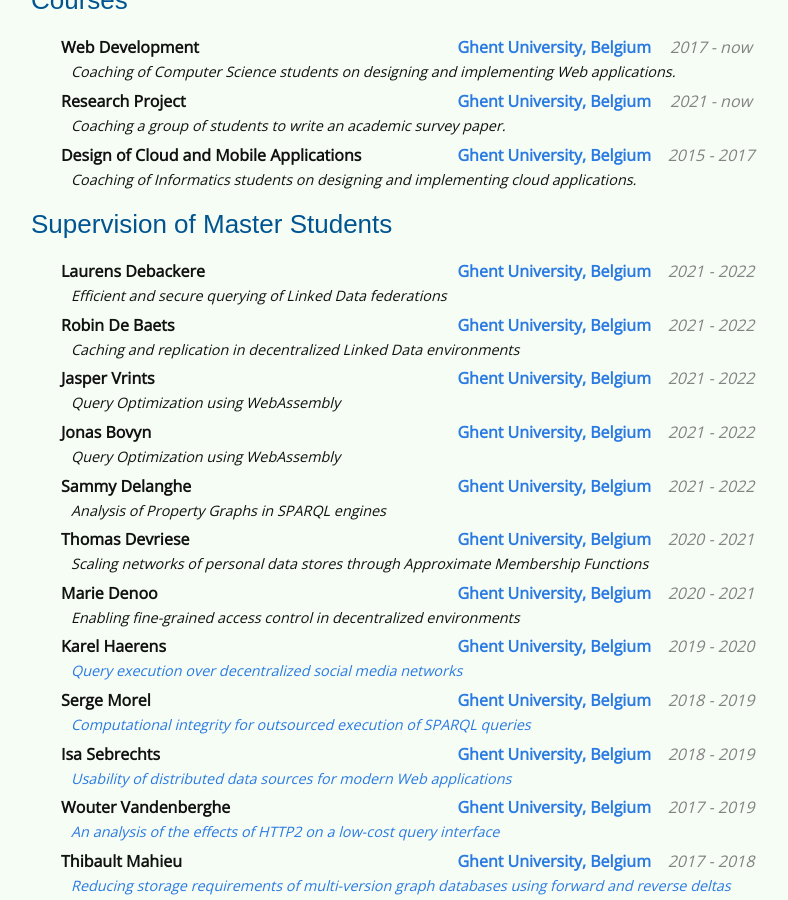
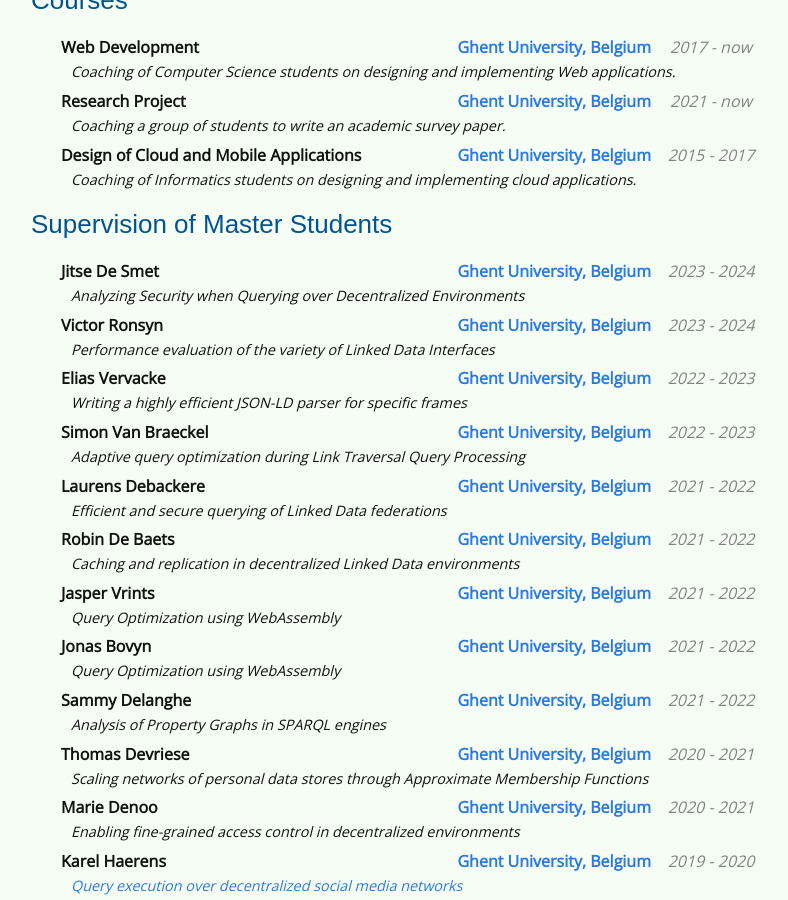
Before and after one commit to rubensworks/rubensworks.net, a Jekyll site: the page built from cv.md, in a window 1280 px wide and 900 px high, scrolled down 1316 px. Shown: the whole window, without its empty margins (239-1027 px from the left). Built offline with Jekyll 4.4.1, drawn with Linux system fonts in a browser that asks for light colours; some web fonts are replaced.

Commit message:
Add 2022 and 2023 master thesis students

```diff
--- a/cv.md
+++ b/cv.md
@@ -124,6 +124,34 @@
 ### Supervision of Master Students
 
 <ul class="cv-listing">
+{% include cv-listing.html
+    subject="Jitse De Smet"
+    startdate="2023"
+    enddate="2024"
+    location="Ghent University, Belgium"
+    description="Analyzing Security when Querying over Decentralized Environments"
+%}
+{% include cv-listing.html
+    subject="Victor Ronsyn"
+    startdate="2023"
+    enddate="2024"
+    location="Ghent University, Belgium"
+    description="Performance evaluation of the variety of Linked Data Interfaces"
+%}
+{% include cv-listing.html
+    subject="Elias Vervacke"
+    startdate="2022"
+    enddate="2023"
+    location="Ghent University, Belgium"
+    description="Writing a highly efficient JSON-LD parser for specific frames"
+%}
+{% include cv-listing.html
+    subject="Simon Van Braeckel"
+    startdate="2022"
+    enddate="2023"
+    location="Ghent University, Belgium"
+    description="Adaptive query optimization during Link Traversal Query Processing"
+%}
 {% include cv-listing.html
     subject="Laurens Debackere"
     startdate="2021"
```
